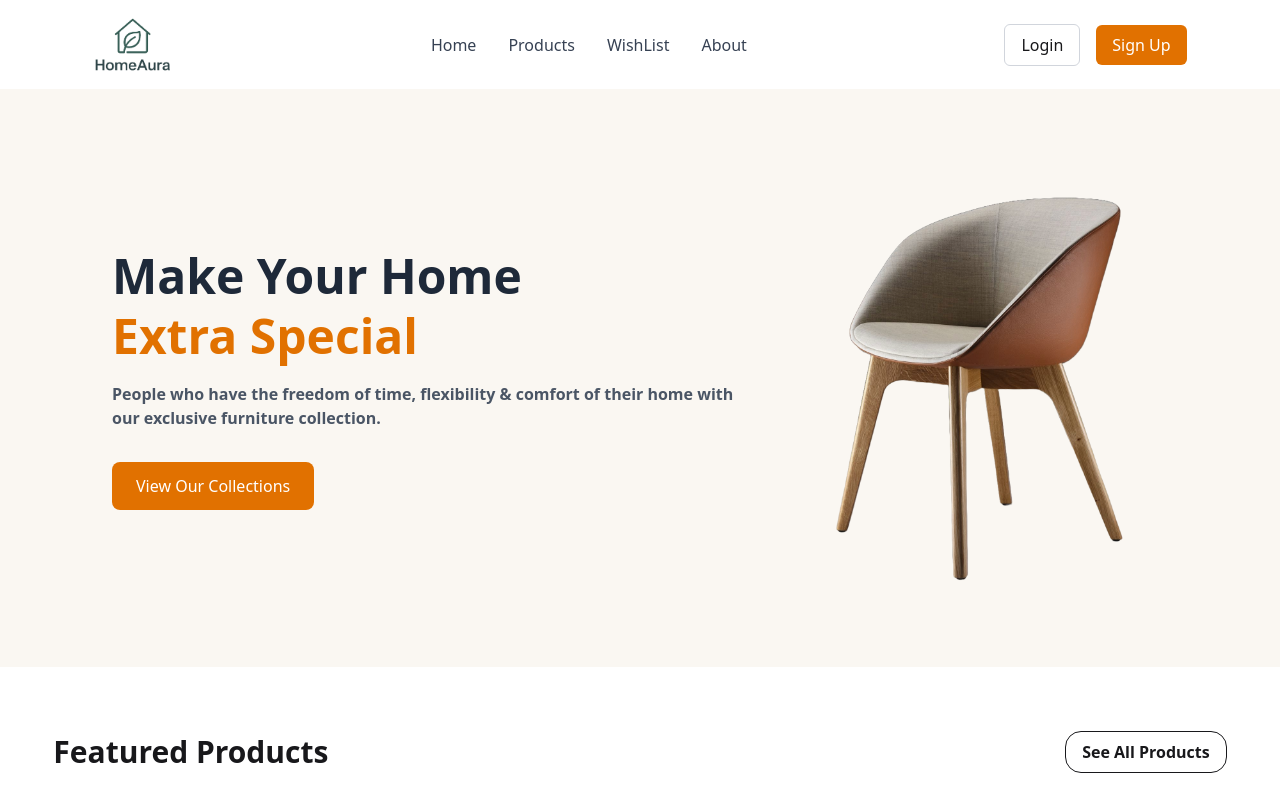
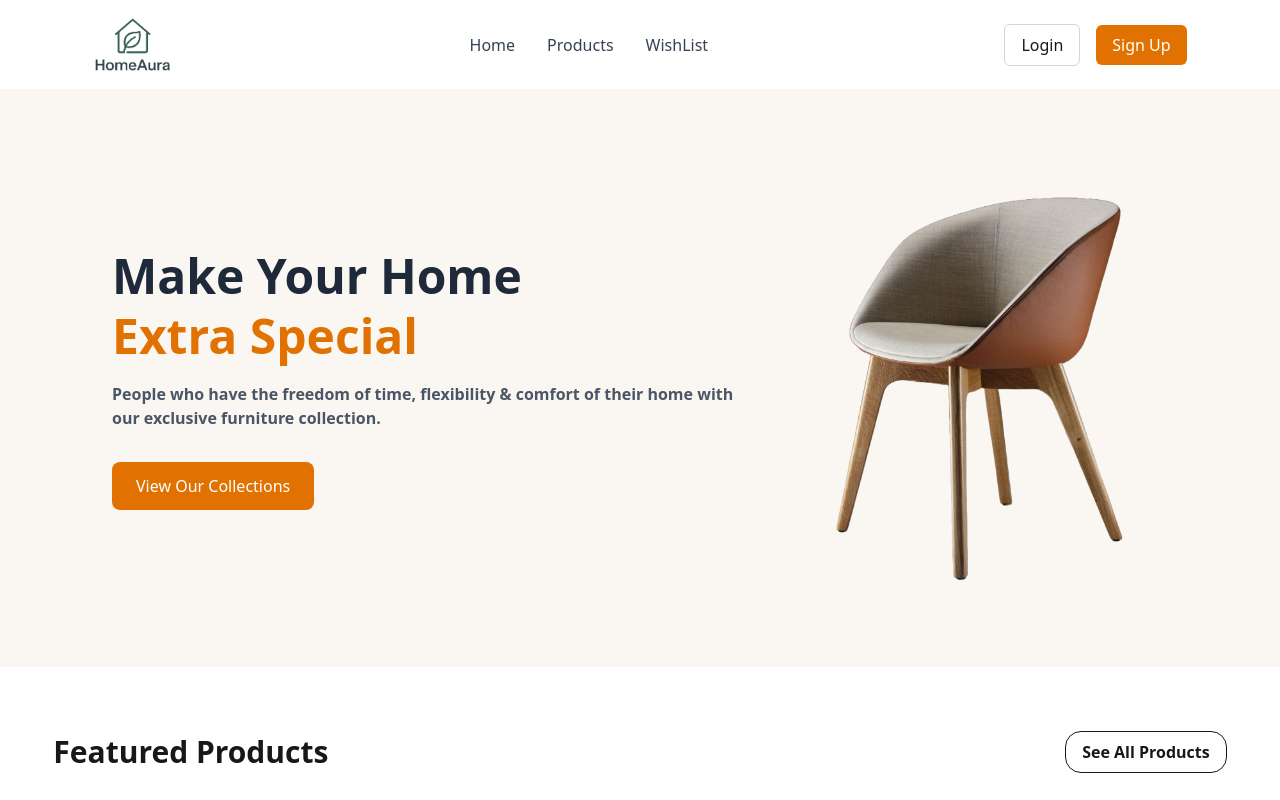
Before and after one commit to obaidullah-miazi-dev/HomeAura, a React (Vite) app: page /#/ in a window 1280 px wide. Shown: the top 800 px of the page. Built offline with nearby package versions, Linux system fonts and the light colour scheme; grey boxes are pictures that could not be loaded.

Commit message:
added README file

```diff
--- a/src/App.jsx
+++ /dev/null
@@ -1,13 +0,0 @@
-
-
-
-function App() {
-
-  return (
-    <>
-     <h1>app</h1>
-    </>
-  )
-}
-
-export default App
--- a/src/Components/Navbar.jsx
+++ b/src/Components/Navbar.jsx
@@ -31,9 +31,7 @@ const Navbar = () => {
                         <NavLink to='/wishlist'>
                             <li className="hover:text-amber-600 transition cursor-pointer">WishList</li>
                         </NavLink>
-                        <NavLink to='/about'>
-                            <li className="hover:text-amber-600 transition cursor-pointer">About</li>
-                        </NavLink>
+
 
                     </ul>
 
@@ -68,9 +66,7 @@ const Navbar = () => {
                             <NavLink to='/wishlist'>
                                 <li className="hover:text-amber-600 transition cursor-pointer">WishList</li>
                             </NavLink>
-                            <NavLink to='/about'>
-                                <li className="hover:text-amber-600 transition cursor-pointer">About</li>
-                            </NavLink>
+
 
                             <div className="flex gap-3 mt-3">
                                 <button className="px-4 py-2 border border-gray-300 rounded-md hover:bg-gray-100 transition">
--- a/src/Layout/Root.jsx
+++ b/src/Layout/Root.jsx
@@ -1,7 +1,6 @@
 import React from 'react';
 import Navbar from '../Components/Navbar';
 import { Outlet } from 'react-router-dom';
-import Home from '../Pages/Home';
 import About from '../Pages/About';
 import Footer from '../Components/Footer';
 
--- a/src/Pages/Home.jsx
+++ b/src/Pages/Home.jsx
@@ -1,6 +1,6 @@
 import React from 'react';
 import Banner from '../Components/Banner';
-import { Link, NavLink } from 'react-router-dom';
+import {  NavLink } from 'react-router-dom';
 import Product from '../Components/Product';
 import Container from '../Components/Container';
 import useProducts from '../Hook/useProducts';
--- a/src/Pages/Wishlist.jsx
+++ b/src/Pages/Wishlist.jsx
@@ -2,7 +2,6 @@ import React, { useEffect, useState } from 'react';
 import Container from '../Components/Container';
 import { Link } from 'react-router-dom';
 import { Bar, BarChart, CartesianGrid, Legend, Rectangle, ResponsiveContainer, Tooltip, XAxis, YAxis } from 'recharts';
-import Product from '../Components/Product';
 
 const Wishlist = () => {
     const [wishlist, setWishlist] = useState([])
--- a/src/Routes/Routes.jsx
+++ b/src/Routes/Routes.jsx
@@ -31,10 +31,6 @@ const router = createHashRouter([
                 Component: Wishlist
             },
             {
-                path: '/about',
-                Component: About
-            },
-            {
                 path: '*',
                 element: <ErrorPage></ErrorPage>
             }
```
Also changed, not shown: 2 other files (tests, documents, lock files or other folders).
